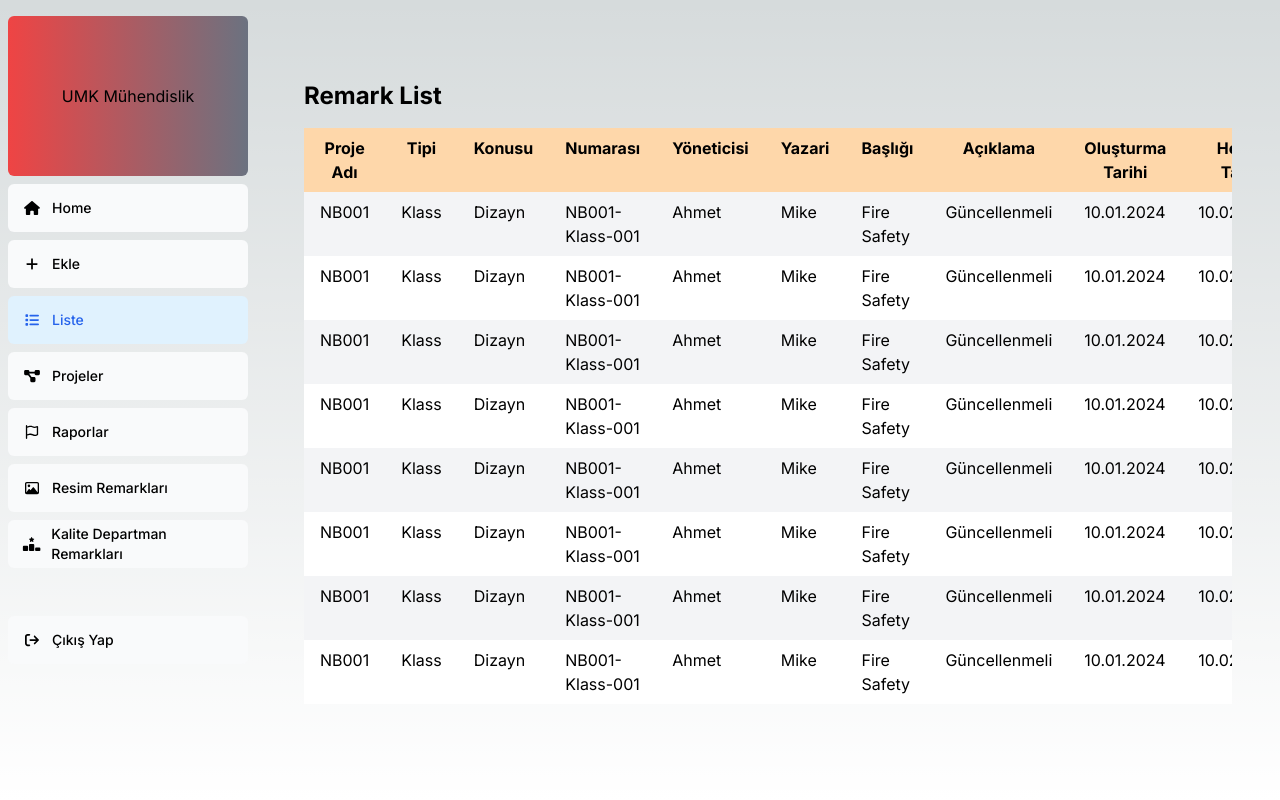
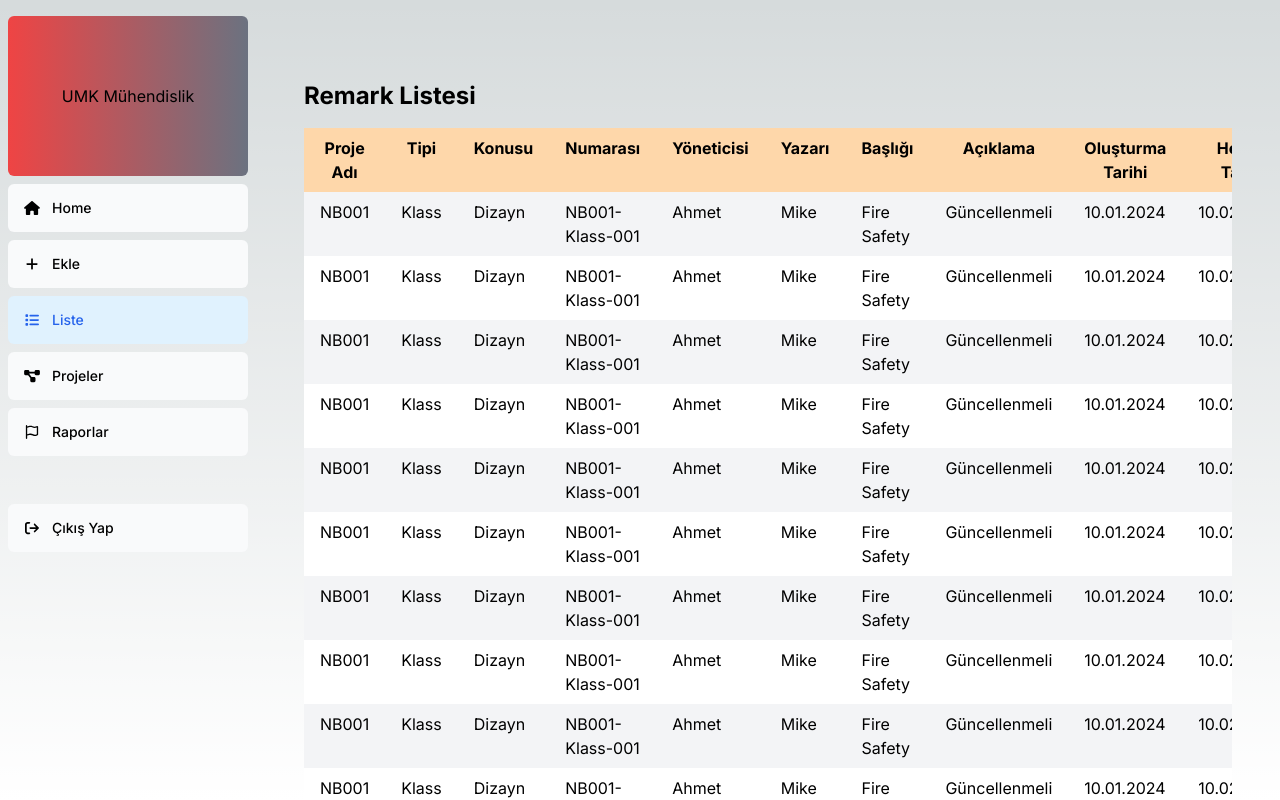
Before and after one commit to nihatyu/erp-for-ship-production, a Next.js app: page /dashboard/list in a window 1280 px wide. Built offline with nearby package versions, Linux system fonts and the light colour scheme.

Commit message:
list section updated

```diff
--- a/app/dashboard/list/page.jsx
+++ b/app/dashboard/list/page.jsx
@@ -1,9 +1,28 @@
+"use client";
+
+import { useState } from "react";
+import ReactPaginate from "react-paginate";
 import { remarks } from "@/app/placeholder-data";
 
+const pageSize = 10; // Sayfa başına kaç eleman gösterileceği
+
 export default function Page() {
+  const [currentPage, setCurrentPage] = useState(0);
+
+  const handlePageChange = ({ selected }) => {
+    setCurrentPage(selected);
+  };
+
+  const filteredRemarks = remarks.slice(
+    currentPage * pageSize,
+    (currentPage + 1) * pageSize
+  );
+
   return (
     <div className="container mx-auto my-8 dark:text-black">
-      <h1 className="text-2xl font-bold mb-4 dark:text-white">Remark List</h1>
+      <h1 className="text-2xl font-bold mb-4 dark:text-white">
+        Remark Listesi
+      </h1>
 
       <div className="overflow-x-auto">
         <table className="min-w-full bg-white border-collapse border border-gray-300">
@@ -16,7 +35,7 @@ export default function Page() {
               <th className="py-2 px-4 border-r border-b">Konusu</th>
               <th className="py-2 px-4 border-r border-b">Numarası</th>
               <th className="py-2 px-4 border-r border-b">Yöneticisi</th>
-              <th className="py-2 px-4 border-r border-b">Yazari</th>
+              <th className="py-2 px-4 border-r border-b">Yazarı</th>
               <th className="py-2 px-4 border-r border-b">Başlığı</th>
               <th className="py-2 px-4 border-r border-b">Açıklama</th>
               <th className="py-2 px-4 border-r border-b">Oluşturma Tarihi</th>
@@ -25,7 +44,7 @@ export default function Page() {
             </tr>
           </thead>
           <tbody>
-            {remarks.map((remark, index) => (
+            {filteredRemarks.map((remark, index) => (
               <tr key={index} className={index % 2 === 0 ? "bg-gray-100" : ""}>
                 <td className="py-2 px-4 border-l border-r ">
                   {remark.projeAdi}
@@ -47,6 +66,22 @@ export default function Page() {
           </tbody>
         </table>
       </div>
+      <ReactPaginate
+        className="flex flex-row justify-center items-center"
+        previousLabel={"Önceki"}
+        nextLabel={"Sonraki"}
+        breakLabel={"..."}
+        pageCount={Math.ceil(remarks.length / pageSize)}
+        marginPagesDisplayed={2}
+        pageRangeDisplayed={5}
+        onPageChange={handlePageChange}
+        containerClassName={"flex space-x-2"}
+        previousLinkClassName={"p-3 mx-2 my-5 bg-blue-500 text-white rounded"}
+        nextLinkClassName={"p-3 mx-2 my-5 bg-blue-500 text-white rounded"}
+        pageClassName={"p-3 mx-1 my-5 bg-gray-300 text-black rounded"}
+        breakClassName={"p-3 mx-2 my-5 bg-gray-300 text-black rounded"}
+        activeClassName={"p-3 mx-2 my-5 bg-green-500 text-white rounded"}
+      />
     </div>
   );
 }
--- a/app/dashboard/picture-remarks/page.jsx
+++ /dev/null
@@ -1,3 +0,0 @@
-export default async function Page() {
-  return <div>PİCTURE REMARKS</div>;
-}
--- a/app/dashboard/quality-department-remarks/page.jsx
+++ /dev/null
@@ -1,3 +0,0 @@
-export default async function Page() {
-  return <div>QUALITY DEPARTMENT REMARKS</div>;
-}
--- a/app/placeholder-data.js
+++ b/app/placeholder-data.js
@@ -111,6 +111,90 @@ export const remarks = [
     ekDosya: "",
     durum: "Tamamlanmış",
   },
+  {
+    projeAdi: "NB001",
+    tipi: "Klass",
+    konusu: "Dizayn",
+    numarasi: "NB001-Klass-001",
+    yoneticisi: "Ahmet",
+    yazari: "Mike",
+    basligi: "Fire Safety",
+    aciklama: "Güncellenmeli",
+    olusturulmaTarihi: "10.01.2024",
+    hedefTarih: "10.02.2024",
+    ekDosya: "",
+    durum: "Tamamlanmış",
+  },
+  {
+    projeAdi: "NB001",
+    tipi: "Klass",
+    konusu: "Dizayn",
+    numarasi: "NB001-Klass-001",
+    yoneticisi: "Ahmet",
+    yazari: "Mike",
+    basligi: "Fire Safety",
+    aciklama: "Güncellenmeli",
+    olusturulmaTarihi: "10.01.2024",
+    hedefTarih: "10.02.2024",
+    ekDosya: "",
+    durum: "Tamamlanmış",
+  },
+  {
+    projeAdi: "NB001",
+    tipi: "Klass",
+    konusu: "Dizayn",
+    numarasi: "NB001-Klass-001",
+    yoneticisi: "Ahmet",
+    yazari: "Mike",
+    basligi: "Fire Safety",
+    aciklama: "Güncellenmeli",
+    olusturulmaTarihi: "10.01.2024",
+    hedefTarih: "10.02.2024",
+    ekDosya: "",
+    durum: "Tamamlanmış",
+  },
+  {
+    projeAdi: "NB001",
+    tipi: "Klass",
+    konusu: "Dizayn",
+    numarasi: "NB001-Klass-001",
+    yoneticisi: "Ahmet",
+    yazari: "Mike",
+    basligi: "Fire Safety",
+    aciklama: "Güncellenmeli",
+    olusturulmaTarihi: "10.01.2024",
+    hedefTarih: "10.02.2024",
+    ekDosya: "",
+    durum: "Tamamlanmış",
+  },
+  {
+    projeAdi: "NB001",
+    tipi: "Klass",
+    konusu: "Dizayn",
+    numarasi: "NB001-Klass-001",
+    yoneticisi: "Ahmet",
+    yazari: "Mike",
+    basligi: "Fire Safety",
+    aciklama: "Güncellenmeli",
+    olusturulmaTarihi: "10.01.2024",
+    hedefTarih: "10.02.2024",
+    ekDosya: "",
+    durum: "Tamamlanmış",
+  },
+  {
+    projeAdi: "NB001",
+    tipi: "Klass",
+    konusu: "Dizayn",
+    numarasi: "NB001-Klass-001",
+    yoneticisi: "Ahmet",
+    yazari: "Mike",
+    basligi: "Fire Safety",
+    aciklama: "Güncellenmeli",
+    olusturulmaTarihi: "10.01.2024",
+    hedefTarih: "10.02.2024",
+    ekDosya: "",
+    durum: "Tamamlanmış",
+  },
 ];
 
 export const projects = [
--- a/app/ui/dasboard/nav-links.jsx
+++ b/app/ui/dasboard/nav-links.jsx
@@ -8,9 +8,8 @@ import {
   faHome,
   faList,
   faPlus,
-  faRankingStar,
 } from "@fortawesome/free-solid-svg-icons";
-import { faFlag, faImage } from "@fortawesome/free-regular-svg-icons";
+import { faFlag } from "@fortawesome/free-regular-svg-icons";
 
 // Map of links to display in the side navigation.
 // Depending on the size of the application, this would be stored in a database.
@@ -20,16 +19,6 @@ const links = [
   { name: "Liste", href: "/dashboard/list", icon: faList },
   { name: "Projeler", href: "/dashboard/projects", icon: faDiagramProject },
   { name: "Raporlar", href: "/dashboard/reports", icon: faFlag },
-  {
-    name: "Resim Remarkları",
-    href: "/dashboard/picture-remarks",
-    icon: faImage,
-  },
-  {
-    name: "Kalite Departman Remarkları",
-    href: "/dashboard/quality-department-remarks",
-    icon: faRankingStar,
-  },
 ];
 
 export default function NavLinks() {
--- a/package.json
+++ b/package.json
@@ -14,10 +14,12 @@
     "@fortawesome/free-regular-svg-icons": "^6.5.1",
     "@fortawesome/free-solid-svg-icons": "^6.5.1",
     "@fortawesome/react-fontawesome": "^0.2.0",
+    "chart.js": "^4.4.1",
     "clsx": "^2.1.0",
     "next": "14.0.4",
     "react": "^18",
-    "react-dom": "^18"
+    "react-dom": "^18",
+    "react-paginate": "^8.2.0"
   },
   "devDependencies": {
     "autoprefixer": "^10.0.1",
```
Also changed, not shown: 1 other file (tests, documents, lock files or other folders).
